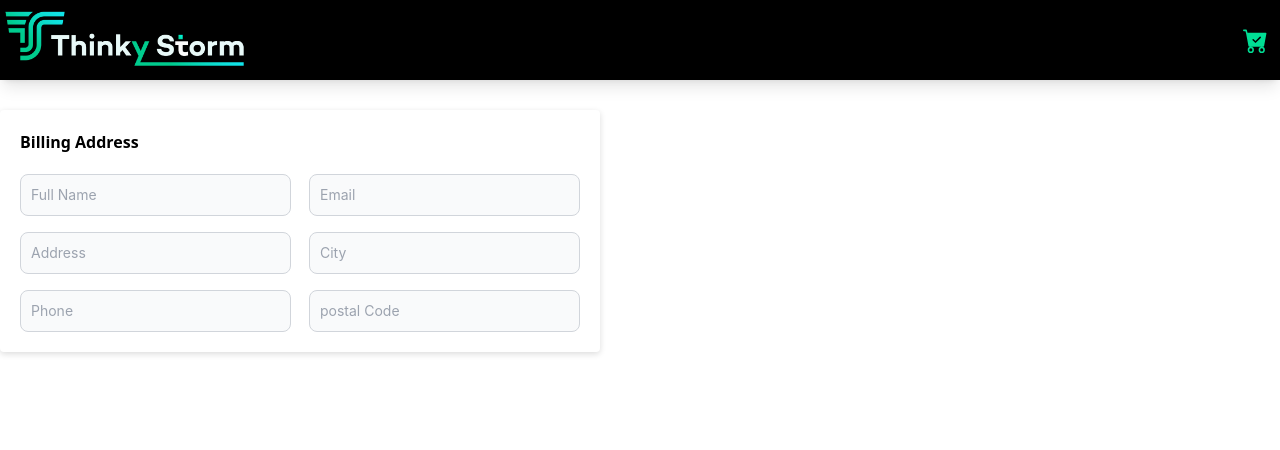
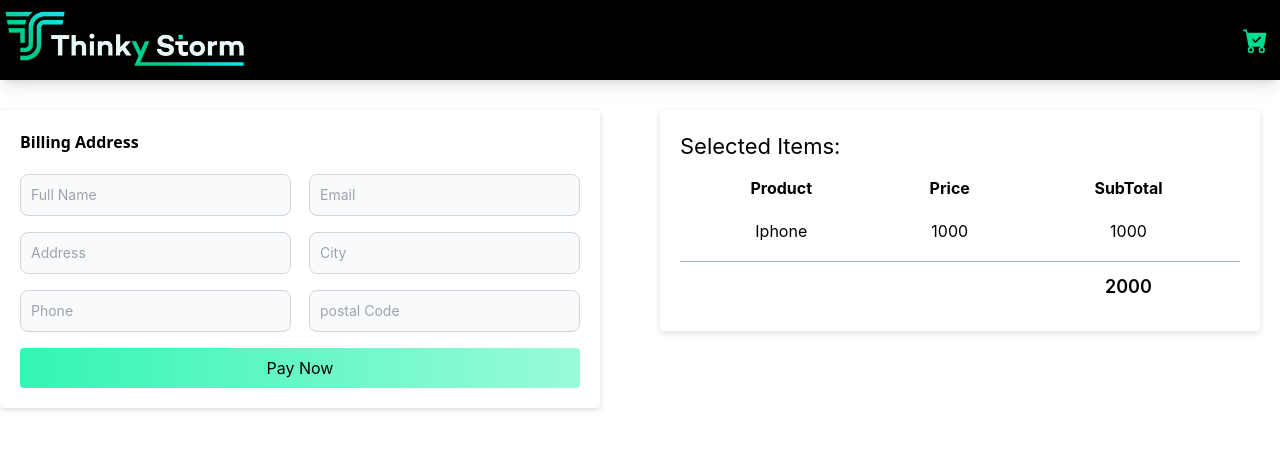
Before and after one commit to monirhabderabby/surjaPay-payment-intregation-frontPart, a React (Create React App) app: page /checkout in a window 1280 px wide. Shown: the top 450 px of the page. Built offline with nearby package versions, Linux system fonts and the light colour scheme.

Commit message:
developed billing detailes and orders detailes table

```diff
--- a/src/Pages/Checkout/BillingDetailes.js
+++ b/src/Pages/Checkout/BillingDetailes.js
@@ -42,6 +42,9 @@ export const BillingDetailes = () => {
                     class="bg-gray-50 border border-gray-300 text-gray-900 text-sm rounded-lg focus:ring-blue-500 focus:border-blue-500 block w-full p-2.5 dark:bg-gray-700 dark:border-gray-600 dark:placeholder-gray-400 dark:text-white dark:focus:ring-blue-500 dark:focus:border-blue-500"
                     placeholder="postal Code"
                 />
+                <button className="w-full col-span-2 bg-gradient-to-r from-[rgba(0,243,161,.8)] to-[rgba(0,243,161,0.4)] rounded-[4px] hover:bg-[rgba(0,243,161,.7)] h-[40px] duration-150">
+                    Pay Now
+                </button>
             </div>
         </div>
     );
--- a/src/Pages/Checkout/Checkout.js
+++ b/src/Pages/Checkout/Checkout.js
@@ -1,6 +1,10 @@
+// Configuration
 import React from "react";
+
+// components
 import { Navbar } from "../Shared/Navbar";
 import { BillingDetailes } from "./BillingDetailes";
+import SelectedItemsTable from "./SelectedItemsTable";
 
 export const Checkout = () => {
     return (
@@ -10,6 +14,9 @@ export const Checkout = () => {
                 <div>
                     <BillingDetailes />
                 </div>
+                <div>
+                    <SelectedItemsTable />
+                </div>
             </div>
         </div>
     );
--- /dev/null
+++ b/src/Pages/Checkout/SelectedItemsTable.js
@@ -0,0 +1,33 @@
+import React from "react";
+
+const SelectedItemsTable = () => {
+    return (
+        <div className="w-full max-w-[600px] h-auto shadow-[0px_2px_6px_rgba(0,0,0,0.14)] p-[20px] rounded-[4px] bg-white">
+            <h3 className="text-[22px]">Selected Items:</h3>
+
+            <table class="table-auto w-full mt-[12px]">
+                <thead>
+                    <tr>
+                        <th>Product</th>
+                        <th>Price</th>
+                        <th>SubTotal</th>
+                    </tr>
+                </thead>
+                <tbody>
+                    <tr className="h-[60px]">
+                        <td className="text-center">Iphone</td>
+                        <td className="text-center">1000</td>
+                        <td className="text-center">1000</td>
+                    </tr>
+                    <tr className="border-t-[1px] border-[rgba(0,243,161,.8)] h-[50px]">
+                        <td className="text-center"></td>
+                        <td className="text-center"></td>
+                        <td className="text-center font-semibold text-[18px]">2000</td>
+                    </tr>
+                </tbody>
+            </table>
+        </div>
+    );
+};
+
+export default SelectedItemsTable;
```
